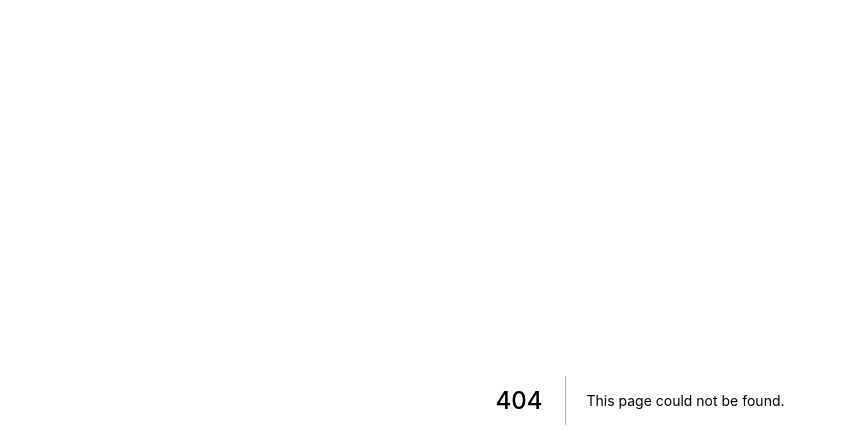
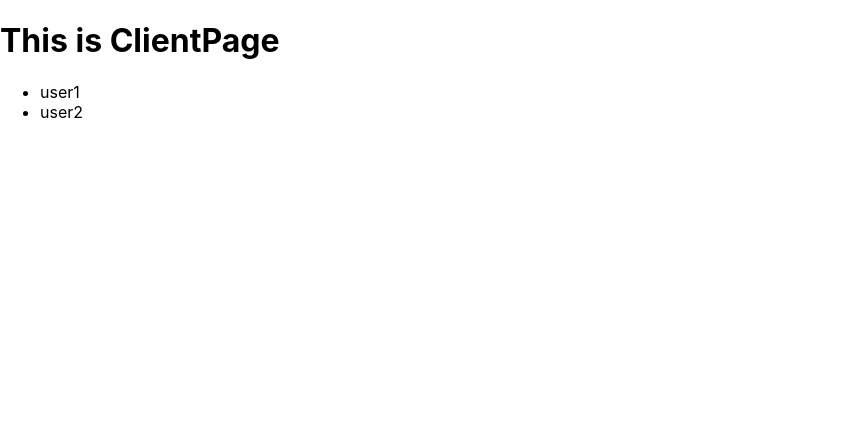
Before and after one commit to tkddls8848/TIL, a Next.js app in the folder learn_nextjs/: page /clients in a window 1280 px wide. Before the commit this address had no page. Shown: the top 448 px of the page, without its empty margins (0-846 px from the left). Built offline with nearby package versions, Linux system fonts and the light colour scheme.

Commit message:
dynamic navigate from user database

```diff
--- a/learn_nextjs/pages/dynamicfolder/[id]/[clientname].js
+++ b/learn_nextjs/pages/clients/[id]/[clientname].js
@@ -2,12 +2,13 @@ import { useRouter } from "next/router";
 
 function IdWithClientPage() {
     const router = useRouter();
-    console.log(router.query);
+
     return (
         <div>
             <h1>This is id + clientname</h1>
             <h2>{router.query.id}</h2>
             <h2>{router.query.clientname}</h2>
+
         </div>
     );
 };
--- /dev/null
+++ b/learn_nextjs/pages/clients/index.js
@@ -0,0 +1,23 @@
+import Link from "next/link";
+
+function DynamicFolderPage() {
+    const clients = [
+        { id: "user1", name: "max"},
+        { id: "user2", name: "manuel"}
+    ]
+
+    return (
+      <div>
+        <h1>This is ClientPage</h1>
+        <ul>
+          {clients.map((client) => (
+            <li key={client.id}>
+                <Link href={`/clients/${client.name}`}>{client.id}</Link>
+            </li>
+          ))}
+        </ul>
+      </div>
+      )
+    };
+
+export default DynamicFolderPage;
```
Also changed, not shown: learn_nextjs/pages/clients/[id]/index.js (added, +16 -0 lines), learn_nextjs/pages/dynamicfolder/[id]/index.js (deleted, +0 -12 lines), learn_nextjs/pages/dynamicfolder/index.js (deleted, +0 -9 lines).
